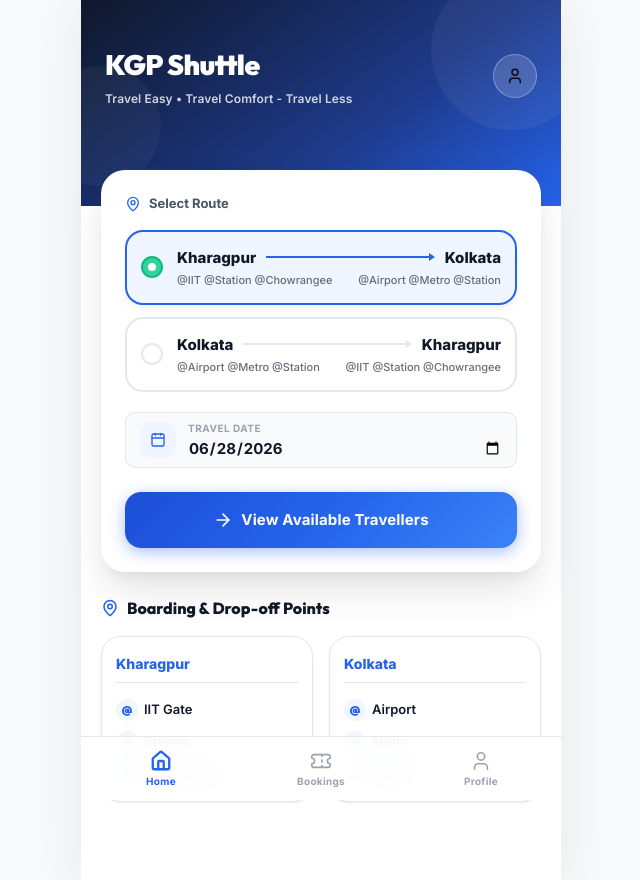
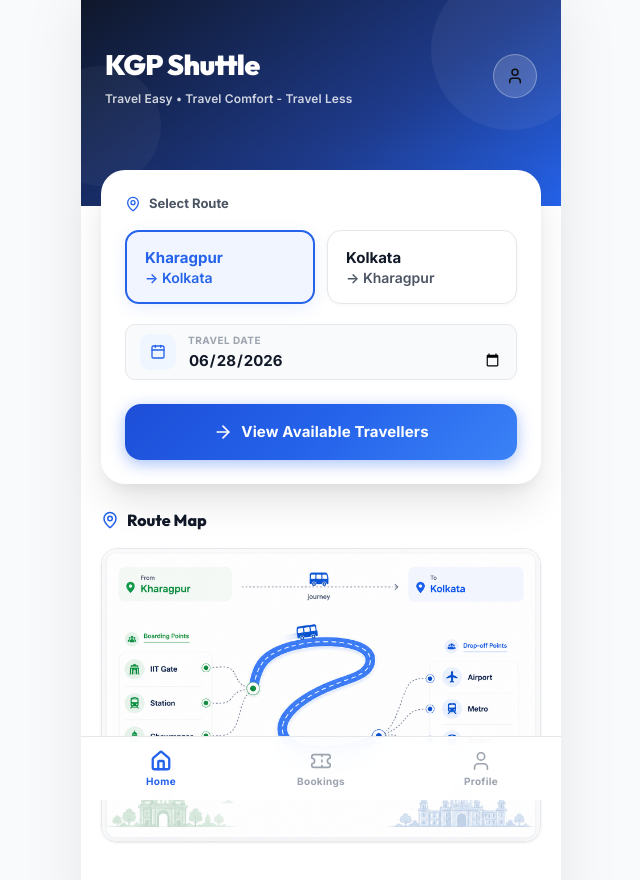
Before and after one commit to premkumaruniverse/A4K, a React (Vite) app in the folder frontend/: page /home in a window 1280 px wide. Shown: the top 880 px of the page, without its empty margins (319-959 px from the left). Built offline with nearby package versions, Linux system fonts and the light colour scheme.

Commit message:
added changes in ui home and cab selet

```diff
--- a/frontend/src/components/RideTypeToggle.jsx
+++ b/frontend/src/components/RideTypeToggle.jsx
@@ -3,38 +3,44 @@ import { Truck, Car } from 'lucide-react';
 export default function RideTypeToggle({ mode, onModeChange }) {
   return (
     <div style={{
-      display: 'flex',
+      display: 'grid',
+      gridTemplateColumns: '1fr 1fr',
+      gap: 0,
       background: 'var(--bg)',
-      borderRadius: 10,
-      padding: 3,
-      border: '1px solid var(--border)',
-      gap: 2,
+      borderRadius: 14,
+      padding: 4,
+      border: '1.5px solid var(--border)',
     }}>
       {[
-        { value: 'shuttle', icon: <Truck size={14} />, label: 'Shuttle' },
-        { value: 'cab',     icon: <Car  size={14} />, label: 'Cab' },
-      ].map(({ value, icon, label }) => (
+        { value: 'shuttle', icon: <Truck size={18} />, label: 'Shuttle' },
+        { value: 'cab',     icon: <Car  size={18} />, label: 'Cab' },
+      ].map(({ value, icon, label }) => {
+        const active = mode === value;
+        return (
           <button
             key={value}
             onClick={() => onModeChange(value)}
             style={{
               display: 'flex',
               alignItems: 'center',
-            gap: 5,
-            padding: '5px 10px',
-            borderRadius: 7,
+              justifyContent: 'center',
+              gap: 8,
+              padding: '12px 16px',
+              borderRadius: 11,
               border: 'none',
               cursor: 'pointer',
-            fontSize: 12,
+              fontSize: 14,
               fontWeight: 700,
-            transition: 'all 0.15s',
-            background: mode === value ? 'var(--primary)' : 'transparent',
-            color:      mode === value ? '#fff'           : 'var(--text-muted)',
+              transition: 'all 0.2s ease',
+              background: active ? 'var(--primary)' : 'transparent',
+              color: active ? '#fff' : 'var(--text-muted)',
+              boxShadow: active ? '0 4px 12px rgba(37,99,235,0.25)' : 'none',
             }}
           >
             {icon}{label}
           </button>
-      ))}
+        );
+      })}
     </div>
   );
 }
--- a/frontend/src/pages/Home.jsx
+++ b/frontend/src/pages/Home.jsx
@@ -60,8 +60,8 @@ export default function Home() {
             <span style={{ fontSize: 13, fontWeight: 700, color: 'var(--text-secondary)' }}>Select Route</span>
           </div>
 
-          {/* Route Toggle replaced with vertical stacked selector */}
-          <div style={{ display: 'flex', flexDirection: 'column', gap: 12, marginBottom: 20 }}>
+          {/* Route Selection - Two Column */}
+          <div style={{ display: 'grid', gridTemplateColumns: '1fr 1fr', gap: 12, marginBottom: 20 }}>
             {Object.values(ROUTES).map((r) => {
               const isSelected = route === r.key;
               const isKgpToCcu = r.key === 'KGP_CCU';
@@ -72,80 +72,25 @@ export default function Home() {
                   onClick={() => setLocalRoute(r.key)}
                   style={{
                     display: 'flex',
-                    alignItems: 'center',
-                    padding: '16px 14px',
-                    borderRadius: 18,
-                    border: isSelected ? '2px solid var(--primary)' : '2px solid var(--border)',
-                    background: isSelected ? 'var(--primary-light)' : '#fff',
+                    flexDirection: 'column',
+                    alignItems: 'flex-start',
+                    justifyContent: 'center',
+                    padding: '16px 18px',
+                    borderRadius: 14,
+                    border: isSelected ? '2px solid var(--primary)' : '1.5px solid var(--border)',
+                    background: isSelected ? '#F0F5FF' : '#fff',
                     cursor: 'pointer',
-                    width: '100%',
                     transition: 'all 0.2s ease',
                     outline: 'none',
-                    boxShadow: isSelected ? '0 4px 12px rgba(37,99,235,0.08)' : 'none',
+                    boxShadow: isSelected ? '0 4px 16px rgba(37,99,235,0.10)' : '0 1px 4px rgba(0,0,0,0.04)',
                   }}
                 >
-                  {/* Radio Indicator */}
-                  <div style={{
-                    width: 22,
-                    height: 22,
-                    borderRadius: '50%',
-                    border: isSelected ? '2.5px solid #10B981' : '2px solid var(--border)',
-                    background: isSelected ? '#34D399' : 'transparent',
-                    marginRight: 14,
-                    flexShrink: 0,
-                    display: 'flex',
-                    alignItems: 'center',
-                    justifyContent: 'center'
-                  }}>
-                    {isSelected && (
-                      <div style={{
-                        width: 8,
-                        height: 8,
-                        borderRadius: '50%',
-                        background: '#fff'
-                      }} />
-                    )}
-                  </div>
-
-                  <div style={{ flex: 1, display: 'flex', flexDirection: 'column' }}>
-                    {/* Top Row: Cities and Arrow */}
-                    <div style={{ display: 'flex', alignItems: 'center', justifyContent: 'space-between', marginBottom: 6 }}>
-                      {/* Origin City */}
-                      <span style={{ fontSize: 15, fontWeight: 800, color: 'var(--text-primary)' }}>
-                        {isKgpToCcu ? 'Kharagpur' : 'Kolkata'}
-                      </span>
-
-                      {/* Arrow Line */}
-                      <div style={{ flex: 1, display: 'flex', alignItems: 'center', justifyContent: 'center', minWidth: 30, padding: '0 10px' }}>
-                        <div style={{ height: 2, background: isSelected ? 'var(--primary)' : 'var(--border)', flex: 1 }} />
-                        <div style={{
-                          width: 0, height: 0,
-                          borderTop: '4px solid transparent',
-                          borderBottom: '4px solid transparent',
-                          borderLeft: `6px solid ${isSelected ? 'var(--primary)' : 'var(--border)'}`,
-                          marginLeft: -2
-                        }} />
-                      </div>
-
-                      {/* Destination City */}
-                      <span style={{ fontSize: 15, fontWeight: 800, color: 'var(--text-primary)', textAlign: 'right' }}>
-                        {isKgpToCcu ? 'Kolkata' : 'Kharagpur'}
-                      </span>
-                    </div>
-
-                    {/* Bottom Row: Stops Metadata */}
-                    <div style={{ display: 'flex', justifyContent: 'space-between', alignItems: 'flex-start' }}>
-                      {/* Origin Stops */}
-                      <span style={{ fontSize: 11, color: 'var(--text-secondary)', fontWeight: 500, opacity: 0.85 }}>
-                        {isKgpToCcu ? '@IIT @Station @Chowrangee' : '@Airport @Metro @Station'}
-                      </span>
-
-                      {/* Destination Stops */}
-                      <span style={{ fontSize: 11, color: 'var(--text-secondary)', fontWeight: 500, opacity: 0.85, textAlign: 'right' }}>
-                        {isKgpToCcu ? '@Airport @Metro @Station' : '@IIT @Station @Chowrangee'}
-                      </span>
-                    </div>
-                  </div>
+                  <span style={{ fontSize: 15, fontWeight: 700, color: isSelected ? 'var(--primary)' : 'var(--text-primary)' }}>
+                    {isKgpToCcu ? 'Kharagpur' : 'Kolkata'}
+                  </span>
+                  <span style={{ fontSize: 14, fontWeight: 600, color: isSelected ? 'var(--primary)' : 'var(--text-secondary)', marginTop: 2 }}>
+                    → {isKgpToCcu ? 'Kolkata' : 'Kharagpur'}
+                  </span>
                 </button>
               );
             })}
@@ -172,95 +117,22 @@ export default function Home() {
         </div>
       </div>
 
-      {/* Boarding Points Section */}
+      {/* Route Map Section */}
       <div style={{ padding: '24px 20px 0' }} className="fade-up">
         <h2 style={{ fontSize: 16, fontWeight: 800, marginBottom: 16, color: 'var(--text-primary)', display: 'flex', alignItems: 'center', gap: 8, fontFamily: 'Outfit, var(--font-sans)' }}>
           <MapPin size={18} color="var(--primary)" style={{ flexShrink: 0 }} />
-          Boarding & Drop-off Points
+          Route Map
         </h2>
-        <div style={{ display: 'grid', gridTemplateColumns: '1fr 1fr', gap: 16 }}>
-          {/* Kharagpur Column */}
-          <div style={{
-            background: '#fff',
+        <img
+          src={route === 'KGP_CCU' ? '/route-kgp-ccu.png' : '/route-ccu-kgp.png'}
+          alt={route === 'KGP_CCU' ? 'Kharagpur to Kolkata route' : 'Kolkata to Kharagpur route'}
+          style={{
+            width: '100%',
+            borderRadius: 16,
             border: '1.5px solid var(--border)',
-            borderRadius: 20,
-            padding: '16px 14px',
             boxShadow: 'var(--shadow-sm)',
-            display: 'flex',
-            flexDirection: 'column',
-            gap: 12
-          }}>
-            <h3 style={{ fontSize: 14, fontWeight: 800, color: 'var(--primary)', borderBottom: '1px solid var(--border)', paddingBottom: 8, marginBottom: 4 }}>
-              Kharagpur
-            </h3>
-            <div style={{ display: 'flex', flexDirection: 'column', gap: 10 }}>
-              {[
-                'IIT Gate',
-                'Station',
-                'Chowrangee'
-              ].map((stop, idx) => (
-                <div key={idx} style={{ display: 'flex', alignItems: 'center', gap: 6 }}>
-                  <span style={{
-                    color: 'var(--primary)',
-                    fontWeight: 900,
-                    fontSize: 14,
-                    fontFamily: 'Outfit, var(--font-sans)',
-                    background: 'var(--primary-light)',
-                    width: 22,
-                    height: 22,
-                    borderRadius: '50%',
-                    display: 'flex',
-                    alignItems: 'center',
-                    justifyContent: 'center',
-                    flexShrink: 0
-                  }}>@</span>
-                  <span style={{ fontSize: 13, fontWeight: 600, color: 'var(--text-primary)' }}>{stop}</span>
-                </div>
-              ))}
-            </div>
-          </div>
-
-          {/* Kolkata Column */}
-          <div style={{
-            background: '#fff',
-            border: '1.5px solid var(--border)',
-            borderRadius: 20,
-            padding: '16px 14px',
-            boxShadow: 'var(--shadow-sm)',
-            display: 'flex',
-            flexDirection: 'column',
-            gap: 12
-          }}>
-            <h3 style={{ fontSize: 14, fontWeight: 800, color: 'var(--primary)', borderBottom: '1px solid var(--border)', paddingBottom: 8, marginBottom: 4 }}>
-              Kolkata
-            </h3>
-            <div style={{ display: 'flex', flexDirection: 'column', gap: 10 }}>
-              {[
-                'Airport',
-                'Metro',
-                'Station'
-              ].map((stop, idx) => (
-                <div key={idx} style={{ display: 'flex', alignItems: 'center', gap: 6 }}>
-                  <span style={{
-                    color: 'var(--primary)',
-                    fontWeight: 900,
-                    fontSize: 14,
-                    fontFamily: 'Outfit, var(--font-sans)',
-                    background: 'var(--primary-light)',
-                    width: 22,
-                    height: 22,
-                    borderRadius: '50%',
-                    display: 'flex',
-                    alignItems: 'center',
-                    justifyContent: 'center',
-                    flexShrink: 0
-                  }}>@</span>
-                  <span style={{ fontSize: 13, fontWeight: 600, color: 'var(--text-primary)' }}>{stop}</span>
-                </div>
-              ))}
-            </div>
-          </div>
-        </div>
+          }}
+        />
       </div>
 
       <BottomNav />
--- a/frontend/src/pages/TravellerList.jsx
+++ b/frontend/src/pages/TravellerList.jsx
@@ -1,7 +1,7 @@
 import { useState, useEffect } from 'react';
 import { useNavigate } from 'react-router-dom';
 import { useQuery, useQueryClient } from '@tanstack/react-query';
-import { ArrowLeft, Clock, Truck, AlertCircle, ArrowRight, Star, Users, Car } from 'lucide-react';
+import { ArrowLeft, Clock, Truck, AlertCircle, ArrowRight, Star, Users, Car, MapPin, Pencil, SlidersHorizontal } from 'lucide-react';
 import { travellerAPI, cabAPI } from '../services/api';
 import useBookingStore from '../stores/bookingStore';
 import { formatTime, formatDuration, formatCurrency } from '../utils/helpers';
@@ -29,75 +29,53 @@ function StepBar({ step }) {
 
 export { StepBar };
 
-// ── Cab Card ──────────────────────────────────────────────────────────────────
+// ── Cab Card (Horizontal Layout) ─────────────────────────────────────────────
 function CabCard({ cab, onSelect }) {
   return (
-    <div className="cab-card" onClick={() => onSelect(cab)}>
-      <div className="cab-card-image-wrap">
+    <div className="cab-card-h" onClick={() => onSelect(cab)}>
+      {/* Left: Image */}
+      <div className="cab-card-h-img-wrap">
         <img
           src={cab.image_url}
           alt={cab.name}
-          className="cab-card-image"
+          className="cab-card-h-img"
           onError={(e) => { e.target.style.display = 'none'; }}
         />
-        <span className={`cab-type-badge ${cab.type === 'SUV' ? 'suv' : 'sedan'}`}>{cab.type}</span>
       </div>
 
-      <div className="cab-card-body">
-        {/* Name + fare */}
-        <div style={{ display: 'flex', justifyContent: 'space-between', alignItems: 'flex-start', marginBottom: 10 }}>
+      {/* Right: Details */}
+      <div className="cab-card-h-body">
+        <div style={{ display: 'flex', justifyContent: 'space-between', alignItems: 'flex-start' }}>
           <div>
-            <p style={{ fontSize: 15, fontWeight: 800, color: 'var(--text-primary)' }}>{cab.name}</p>
-            <div style={{ display: 'flex', alignItems: 'center', gap: 4, marginTop: 3 }}>
-              <Star size={12} fill="#F59E0B" color="#F59E0B" />
-              <span style={{ fontSize: 12, fontWeight: 700, color: 'var(--text-secondary)' }}>{cab.rating}</span>
-              <span style={{ fontSize: 11, color: 'var(--text-muted)' }}>({cab.total_reviews})</span>
-            </div>
+            <p style={{ fontSize: 15, fontWeight: 800, color: 'var(--text-primary)', marginBottom: 2 }}>{cab.name}</p>
+            <p style={{ fontSize: 12, color: 'var(--text-muted)', fontWeight: 600 }}>
+              {cab.type} &bull; {cab.capacity} Seats
+            </p>
           </div>
-          <div style={{ textAlign: 'right' }}>
-            <p style={{ fontSize: 22, fontWeight: 900, color: 'var(--primary)', fontFamily: 'Outfit, var(--font-sans)' }}>
-              {formatCurrency(cab.fare)}
-            </p>
-            <p style={{ fontSize: 10, color: 'var(--text-muted)', fontWeight: 600 }}>Total Fare</p>
+          <p style={{ fontSize: 20, fontWeight: 900, color: 'var(--primary)', fontFamily: 'Outfit, var(--font-sans)' }}>
+            {formatCurrency(cab.fare)}
+          </p>
+        </div>
+
+        <div style={{ display: 'flex', alignItems: 'center', gap: 12, marginTop: 8 }}>
+          <div style={{ display: 'flex', alignItems: 'center', gap: 4 }}>
+            <Star size={13} fill="#F59E0B" color="#F59E0B" />
+            <span style={{ fontSize: 13, fontWeight: 700, color: 'var(--text-primary)' }}>{cab.rating}</span>
+          </div>
+          <div style={{ display: 'flex', alignItems: 'center', gap: 4 }}>
+            <Clock size={13} color="var(--success)" />
+            <span style={{ fontSize: 12, fontWeight: 600, color: 'var(--success)' }}>{cab.eta_minutes} min away</span>
           </div>
         </div>
 
-        {/* Driver + ETA + Capacity */}
-        <div style={{ display: 'flex', gap: 8, marginBottom: 12 }}>
-          <div className="cab-info-chip">
-            <Clock size={12} color="var(--primary)" />
-            <span>{cab.eta_minutes} min away</span>
-          </div>
-          <div className="cab-info-chip">
-            <Users size={12} color="var(--primary)" />
-            <span>{cab.capacity} seats</span>
-          </div>
+        <div style={{ display: 'flex', justifyContent: 'flex-end', marginTop: 10 }}>
+          <button
+            className="btn-select-cab"
+            onClick={(e) => { e.stopPropagation(); onSelect(cab); }}
+          >
+            Select Cab
+          </button>
         </div>
-
-        {/* Driver row */}
-        <div style={{ display: 'flex', alignItems: 'center', justifyContent: 'space-between', paddingTop: 10, borderTop: '1px solid var(--border)' }}>
-          <div style={{ display: 'flex', alignItems: 'center', gap: 8 }}>
-            <div style={{ width: 32, height: 32, borderRadius: '50%', background: 'var(--primary-light)', display: 'flex', alignItems: 'center', justifyContent: 'center', fontWeight: 800, fontSize: 13, color: 'var(--primary)' }}>
-              {cab.driver.name[0]}
-            </div>
-            <div>
-              <p style={{ fontSize: 12, fontWeight: 700, color: 'var(--text-primary)' }}>{cab.driver.name}</p>
-              <p style={{ fontSize: 11, color: 'var(--text-muted)' }}>{cab.driver.trips.toLocaleString()} trips</p>
-            </div>
-          </div>
-          <div style={{ display: 'flex', alignItems: 'center', gap: 4, color: 'var(--primary)', fontWeight: 700, fontSize: 13 }}>
-            Book Now <ArrowRight size={14} />
-          </div>
-        </div>
-
-        {/* Amenities */}
-        {cab.amenities?.length > 0 && (
-          <div style={{ display: 'flex', gap: 6, marginTop: 10, flexWrap: 'wrap' }}>
-            {cab.amenities.map(a => (
-              <span key={a} style={{ background: 'var(--bg)', border: '1px solid var(--border)', padding: '3px 8px', borderRadius: 6, fontSize: 10, fontWeight: 700, color: 'var(--text-secondary)' }}>{a}</span>
-            ))}
-          </div>
-        )}
       </div>
     </div>
   );
@@ -108,9 +86,8 @@ export default function TravellerList() {
   const navigate = useNavigate();
   const queryClient = useQueryClient();
   const { selectedRoute, travelDate, setTraveller, setCab } = useBookingStore();
-  const [mode, setMode] = useState('shuttle'); // 'shuttle' | 'cab'
+  const [mode, setMode] = useState('shuttle');
 
-  // Refetch cabs when component mounts (user returns from booking)
   useEffect(() => {
     if (selectedRoute) {
       queryClient.invalidateQueries({ queryKey: ['cabs'] });
@@ -158,6 +135,10 @@ export default function TravellerList() {
   const isError   = mode === 'shuttle' ? shuttleError   : cabError;
   const refetch   = mode === 'shuttle' ? refetchShuttle : refetchCab;
 
+  const formattedDate = travelDate
+    ? new Date(travelDate + 'T00:00:00').toLocaleDateString('en-IN', { weekday: 'short', day: 'numeric', month: 'short' })
+    : 'All dates';
+
   return (
     <div className="page" style={{ paddingBottom: 20, background: 'var(--bg)' }}>
       {/* Sticky Header */}
@@ -167,21 +148,70 @@ export default function TravellerList() {
             <ArrowLeft size={20} color="var(--text-primary)" />
           </button>
           <div style={{ flex: 1 }}>
-            <h2 style={{ fontSize: 16, fontWeight: 800 }}>{selectedRoute.from} → {selectedRoute.to}</h2>
-            <p style={{ fontSize: 12, color: 'var(--text-muted)', fontWeight: 600 }}>
-              {travelDate ? new Date(travelDate + 'T00:00:00').toLocaleDateString('en-IN', { weekday: 'short', day: 'numeric', month: 'short' }) : 'All dates'}
-            </p>
+            <h2 style={{ fontSize: 16, fontWeight: 800 }}>Select {mode === 'shuttle' ? 'Shuttle' : 'Cab'}</h2>
           </div>
-
-          {/* Ride Type Toggle */}
-          <RideTypeToggle mode={mode} onModeChange={setMode} />
         </div>
         <StepBar step={1} />
       </div>
 
       <div style={{ padding: '16px 16px 32px' }}>
+        {/* Route Info Card */}
+        <div style={{
+          background: '#fff',
+          borderRadius: 16,
+          padding: '16px 18px',
+          marginBottom: 16,
+          border: '1.5px solid var(--border)',
+          display: 'flex',
+          alignItems: 'center',
+          justifyContent: 'space-between',
+        }}>
+          <div style={{ display: 'flex', alignItems: 'center', gap: 12 }}>
+            <div style={{ width: 36, height: 36, borderRadius: 10, background: 'var(--primary-light)', display: 'flex', alignItems: 'center', justifyContent: 'center' }}>
+              <MapPin size={18} color="var(--primary)" />
+            </div>
+            <div>
+              <p style={{ fontSize: 15, fontWeight: 800, color: 'var(--text-primary)' }}>
+                {selectedRoute.from} → {selectedRoute.to}
+              </p>
+              <p style={{ fontSize: 12, color: 'var(--text-muted)', fontWeight: 600 }}>{formattedDate}</p>
+            </div>
+          </div>
+          <button
+            onClick={() => navigate('/home')}
+            style={{ width: 36, height: 36, borderRadius: 10, background: 'var(--bg)', border: 'none', cursor: 'pointer', display: 'flex', alignItems: 'center', justifyContent: 'center' }}
+          >
+            <Pencil size={16} color="var(--text-muted)" />
+          </button>
+        </div>
+
+        {/* Shuttle/Cab Toggle */}
+        <div style={{ marginBottom: 16 }}>
+          <RideTypeToggle mode={mode} onModeChange={setMode} />
+        </div>
+
+        {/* Count + Filters Row */}
+        {!isLoading && !isError && (
+          <div style={{ display: 'flex', justifyContent: 'space-between', alignItems: 'center', marginBottom: 14, paddingLeft: 4, paddingRight: 4 }}>
+            <p style={{ fontSize: 14, fontWeight: 700, color: 'var(--text-primary)' }}>
+              {mode === 'shuttle' ? travellers.length : cabs.length} {mode === 'shuttle' ? 'shuttles' : 'cabs'} available
+            </p>
+            <button style={{
+              display: 'flex', alignItems: 'center', gap: 6,
+              padding: '6px 14px', borderRadius: 99,
+              border: '1.5px solid var(--border)', background: '#fff',
+              fontSize: 13, fontWeight: 600, color: 'var(--text-secondary)',
+              cursor: 'pointer',
+            }}>
+              <SlidersHorizontal size={14} />
+              Filters
+            </button>
+          </div>
+        )}
+
+        {/* Content */}
         {isLoading ? (
-          [1, 2, 3].map(i => <div key={i} className="skeleton" style={{ height: mode === 'cab' ? 220 : 120, marginBottom: 12 }} />)
+          [1, 2, 3].map(i => <div key={i} className="skeleton" style={{ height: mode === 'cab' ? 140 : 120, marginBottom: 12, borderRadius: 16 }} />)
         ) : isError ? (
           <div className="empty-state">
             <div className="empty-icon"><AlertCircle size={36} color="var(--danger)" /></div>
@@ -198,9 +228,6 @@ export default function TravellerList() {
             </div>
           ) : (
             <>
-              <p style={{ fontSize: 13, fontWeight: 700, color: 'var(--text-muted)', marginBottom: 12, paddingLeft: 4 }}>
-                {travellers.length} shuttles available
-              </p>
               {travellers.map(t => {
                 const isFull = t.available_seats === 0;
                 const seatsColor = getSeatsColor(t.available_seats, t.total_seats);
@@ -284,9 +311,6 @@ export default function TravellerList() {
             </div>
           ) : (
             <>
-              <p style={{ fontSize: 13, fontWeight: 700, color: 'var(--text-muted)', marginBottom: 12, paddingLeft: 4 }}>
-                {cabs.length} cabs available
-              </p>
               {cabs.map(cab => <CabCard key={cab.id} cab={cab} onSelect={handleSelectCab} />)}
             </>
           )
```
Also changed, not shown: frontend/src/index.css (+56 -0 lines), frontend/public/route-ccu-kgp.png (added), frontend/public/route-kgp-ccu.png (added). Lines whose indentation alone changed are shown as unchanged.
